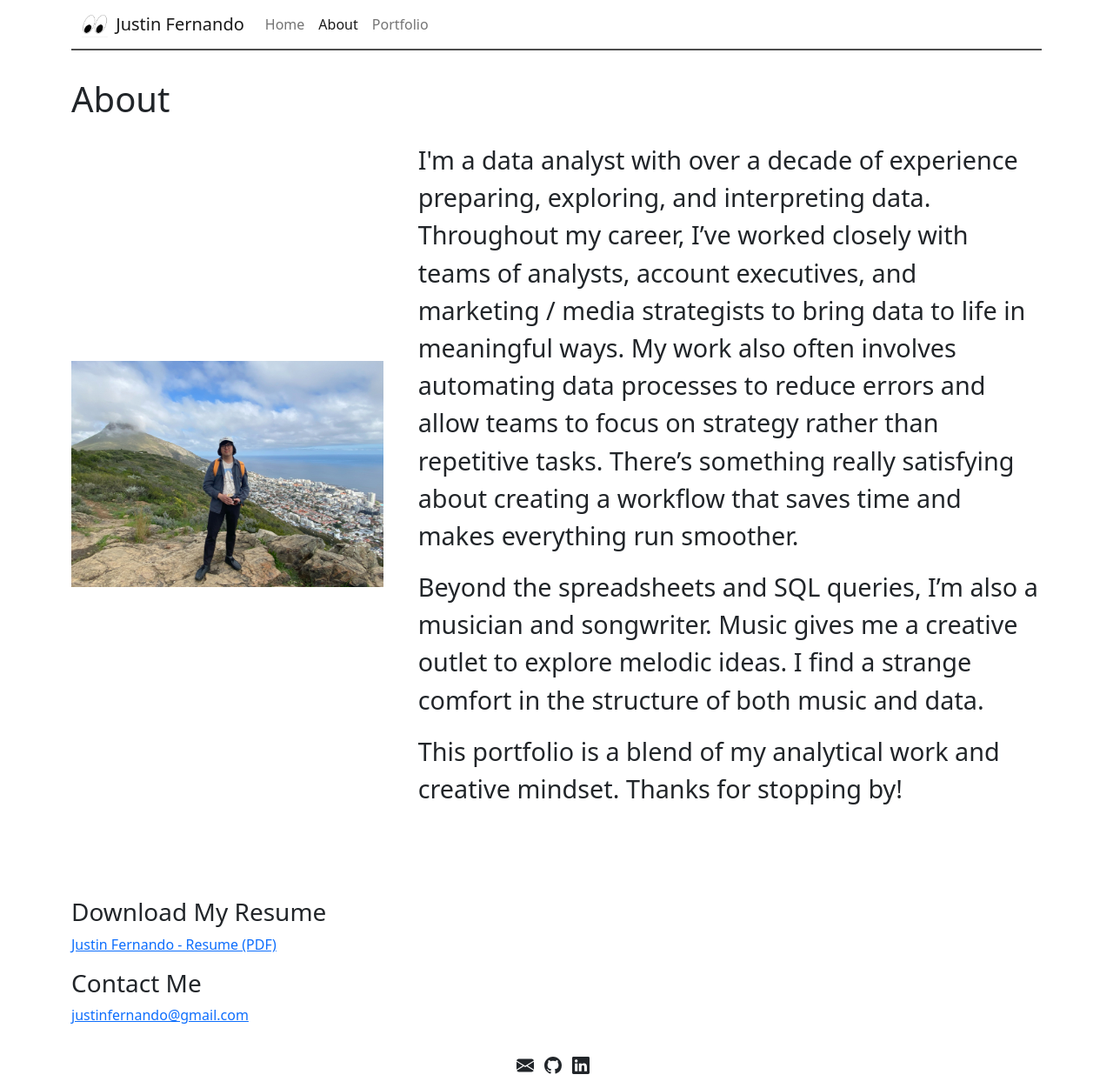
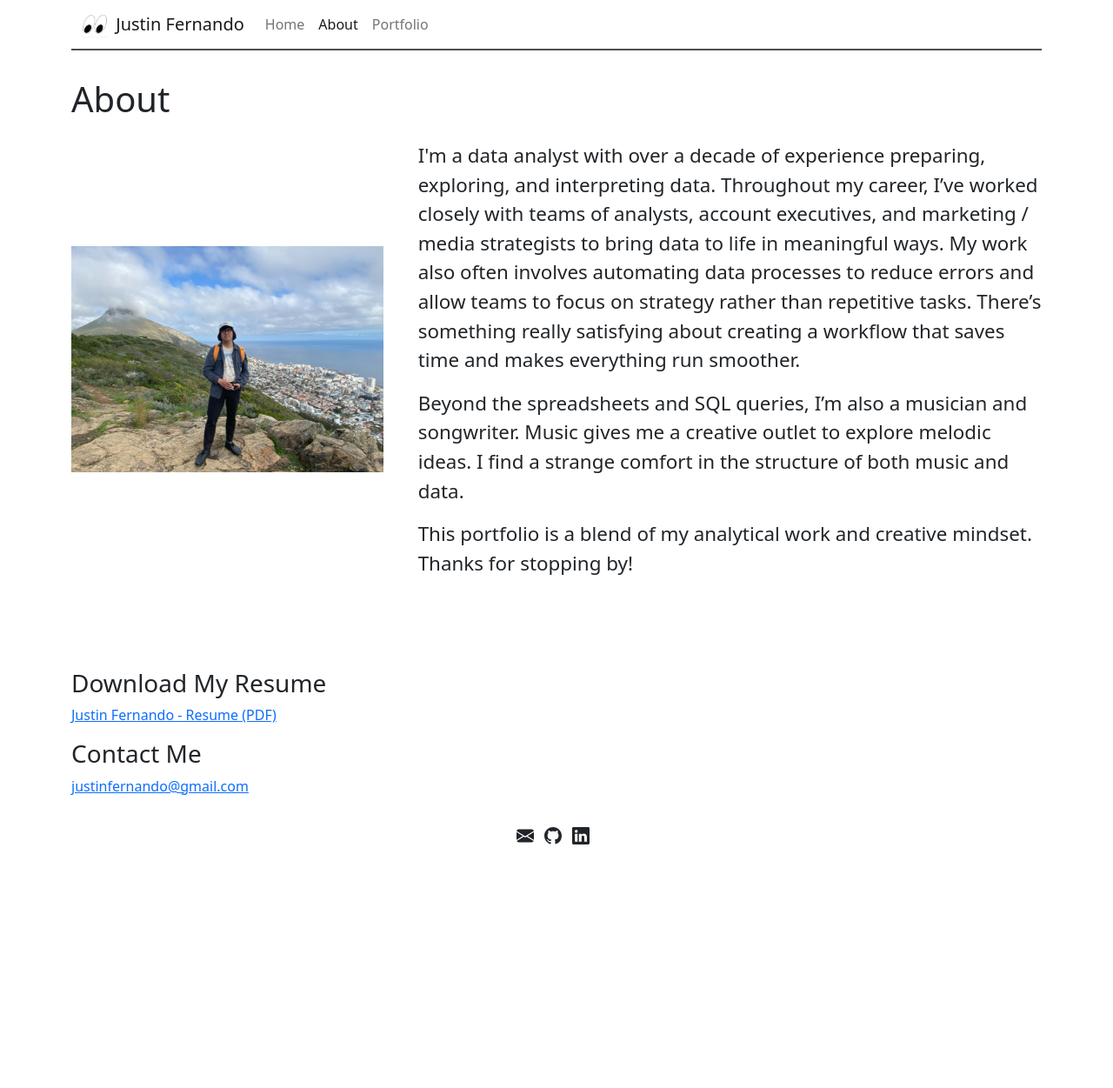
Before and after one commit to jfernando-work/jfernando-work.github.io, a Jekyll site: the page built from about.md, in a window 1280 px wide. Shown: the whole page at 87% size. Built offline with Jekyll 4.4.1, drawn with Linux system fonts in a browser that asks for light colours; after the commit the page ends 988 px from its top, so only the background shows below that.

Commit message:
reducing size of text

```diff
--- a/about.md
+++ b/about.md
@@ -9,7 +9,7 @@ permalink: /about/
     <img src="{{site.baseurl}}/assets/images/aboutme.jpg" alt="about me" style="max-width: 100%; height: auto;">
   </div>
 
-  <div style="flex: 2; font-size: 1.8rem;">
+  <div style="flex: 2; font-size: 1.4rem;">
     <p>I'm a data analyst with over a decade of experience preparing, exploring, and interpreting data. Throughout my career, I’ve worked closely with teams of analysts, account executives, and marketing / media strategists to bring data to life in meaningful ways. My work also often involves automating data processes to reduce errors and allow teams to focus on strategy rather than repetitive tasks. There’s something really satisfying about creating a workflow that saves time and makes everything run smoother.</p>
 
     <p>Beyond the spreadsheets and SQL queries, I’m also a musician and songwriter. Music gives me a creative outlet to explore melodic ideas. I find a strange comfort in the structure of both music and data.</p>
```
